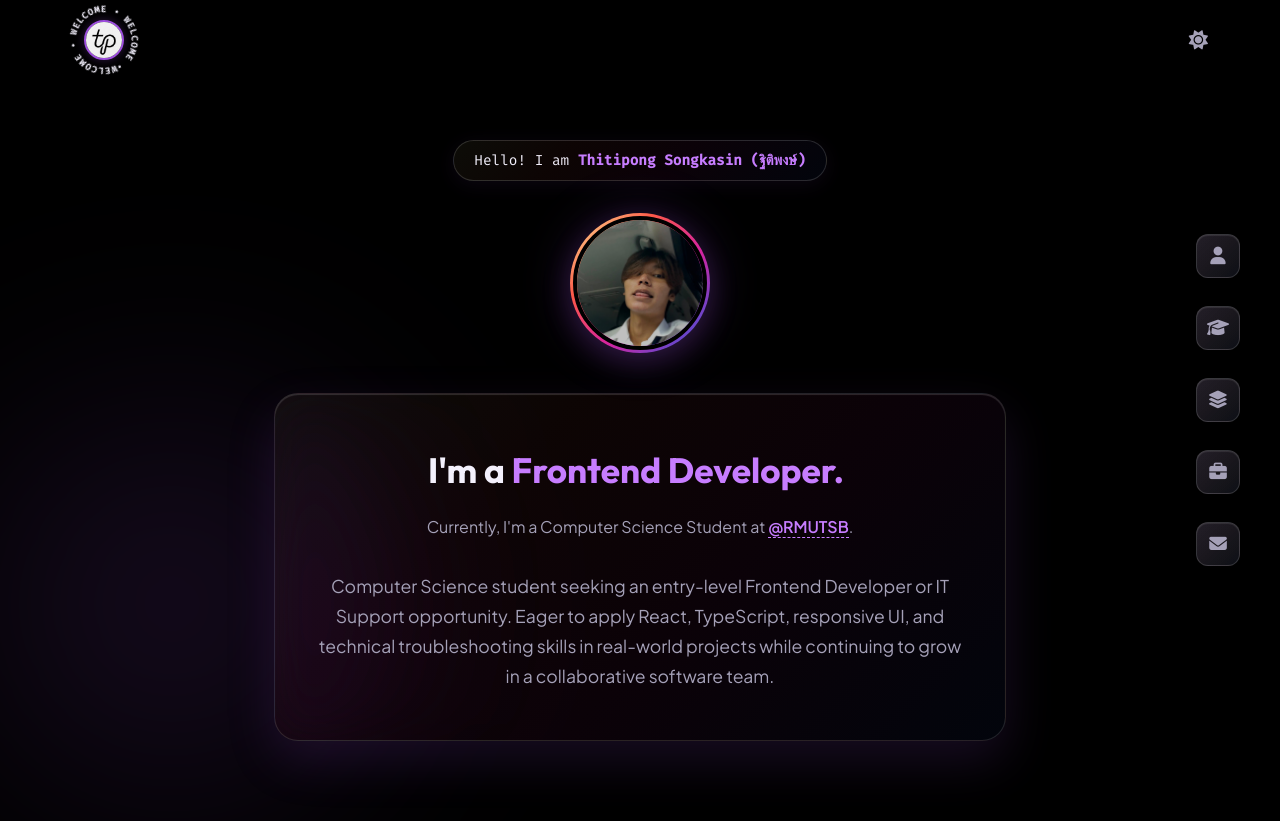
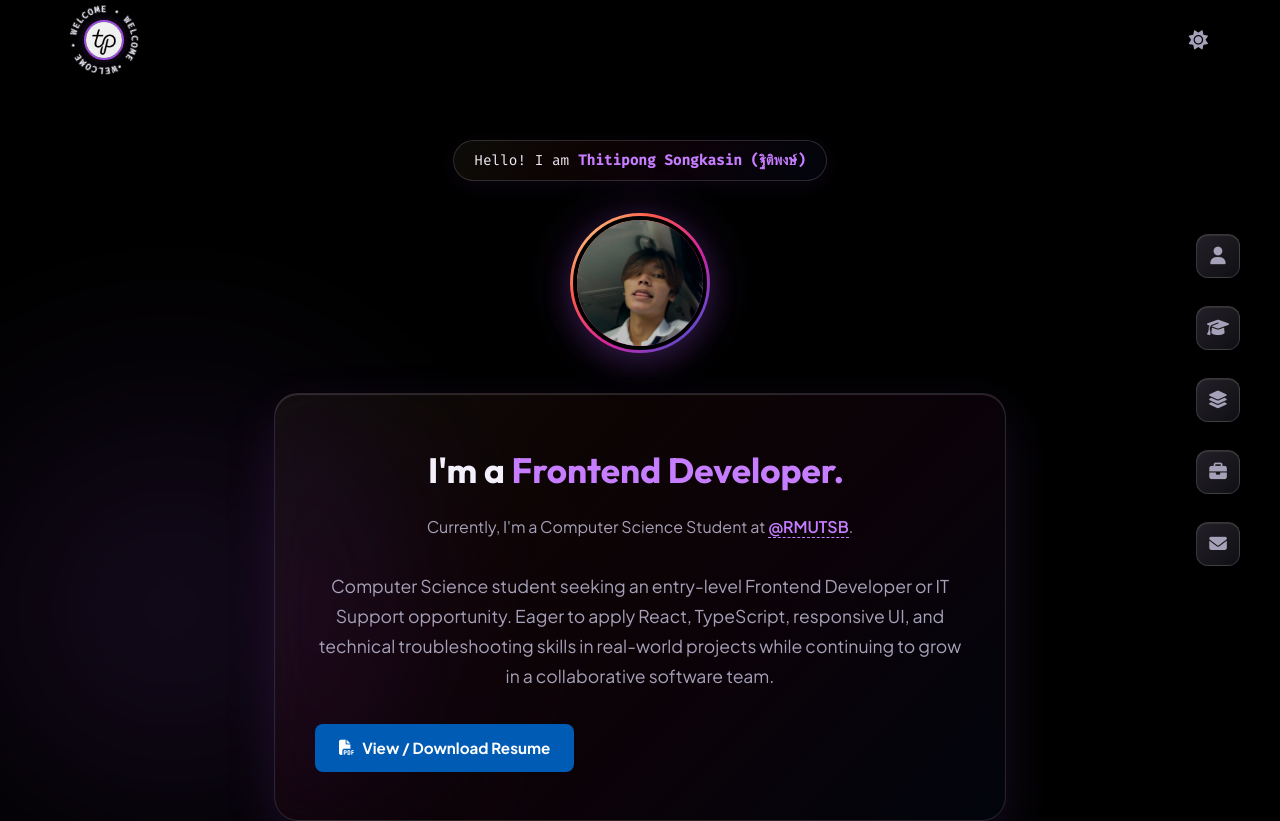
Before and after one commit to TTthiti01/-portfolio-Thiti, a React (Vite) app: page / in a window 1280 px wide. Shown: the top 821 px of the page. Built offline with nearby package versions, Linux system fonts and the light colour scheme; no server answers.

Commit message:
Add View / Download Resume button to Hero section

```diff
--- a/src/App.tsx
+++ b/src/App.tsx
@@ -218,6 +218,27 @@ function App() {
                 <p className="hero-desc">
                     Computer Science student seeking an entry-level Frontend Developer or IT Support opportunity. Eager to apply React, TypeScript, responsive UI, and technical troubleshooting skills in real-world projects while continuing to grow in a collaborative software team.
                 </p>
+
+                <div style={{ marginTop: '1.5rem', display: 'flex', gap: '1rem', flexWrap: 'wrap' }}>
+                    <a
+                        href="assets/resume.pdf"
+                        target="_blank"
+                        rel="noopener noreferrer"
+                        className="submit-btn"
+                        style={{
+                            display: 'inline-flex',
+                            alignItems: 'center',
+                            gap: '0.5rem',
+                            textDecoration: 'none',
+                            width: 'fit-content',
+                            padding: '0.75rem 1.5rem',
+                            fontSize: '0.95rem'
+                        }}
+                    >
+                        <i className="fa-solid fa-file-pdf"></i>
+                        View / Download Resume
+                    </a>
+                </div>
             </div>
         </section>
 
```
